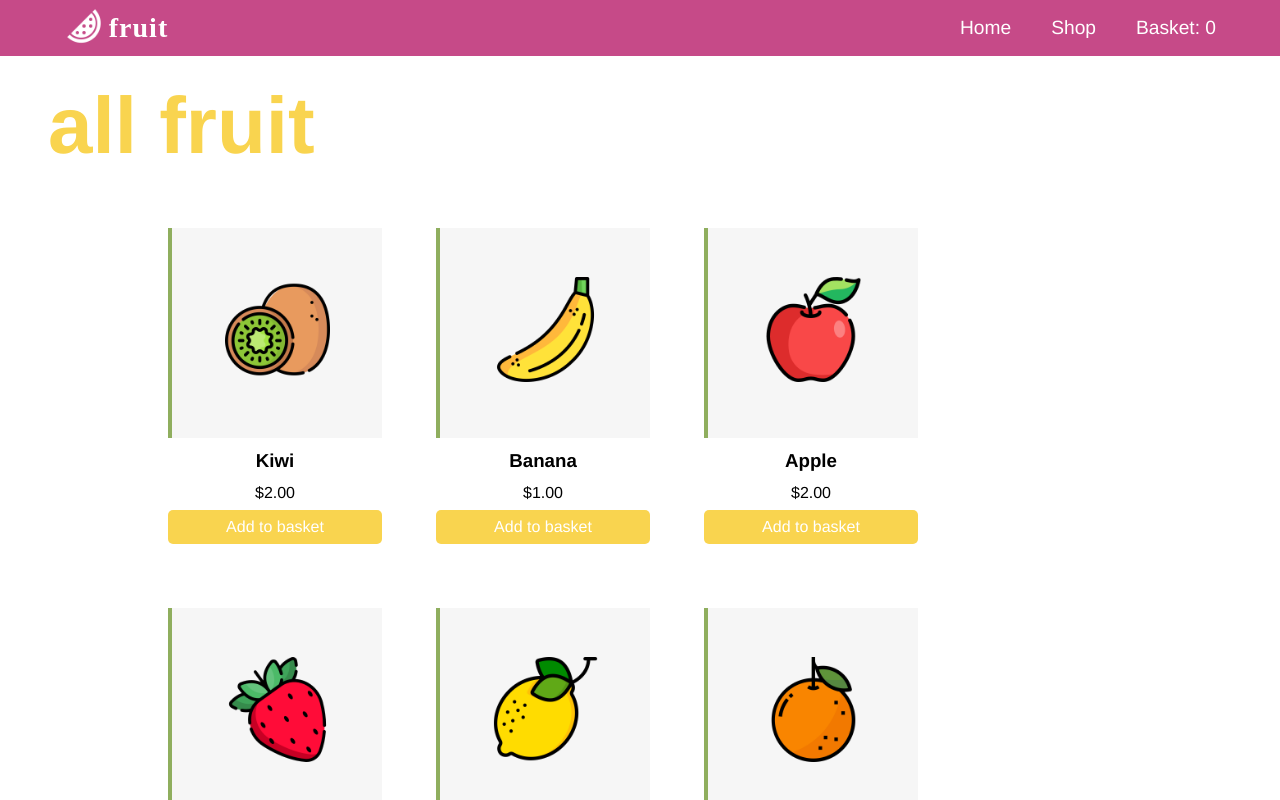
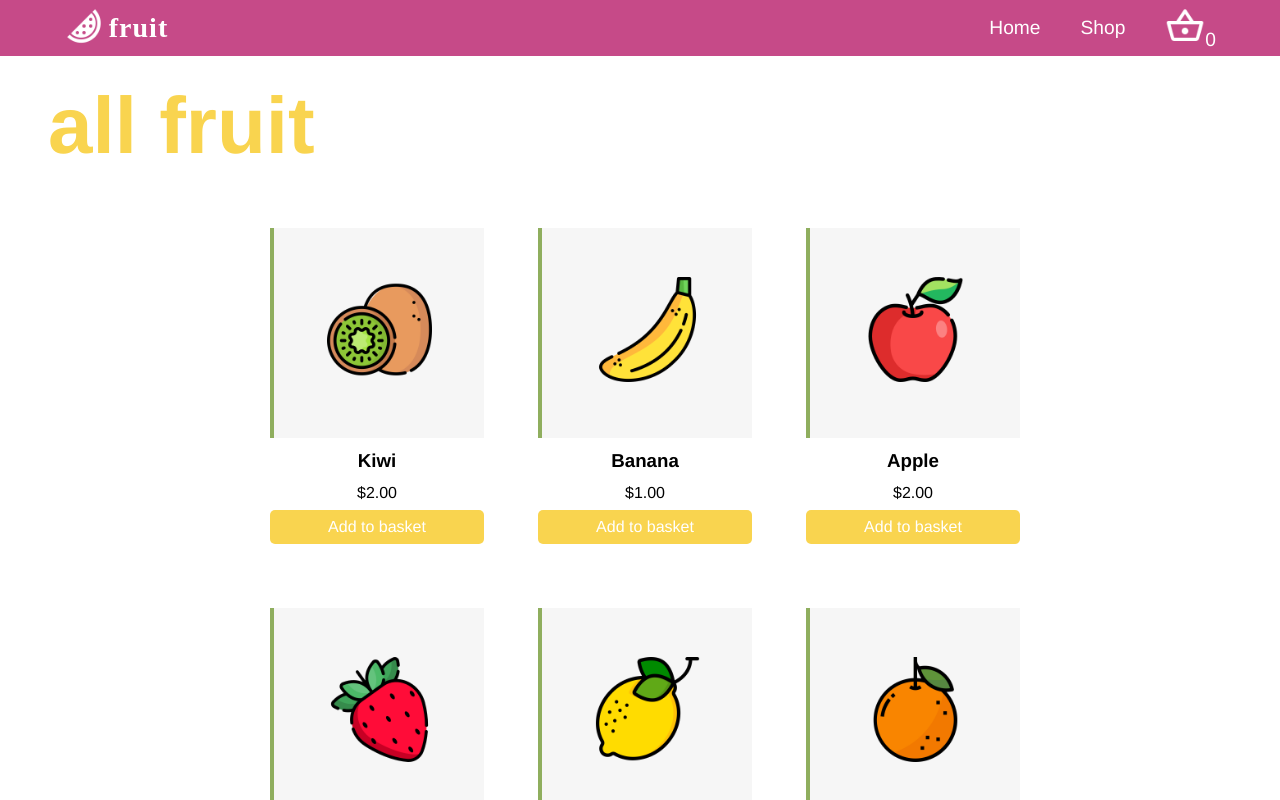
Before and after one commit to hametm/shopping-cart, a React (Create React App) app: page /shop in a window 1280 px wide. Shown: the top 800 px of the page. Built offline with nearby package versions, Linux system fonts and the light colour scheme; a web font is replaced by a local one.

Commit message:
Add basket icon

```diff
--- a/src/App.js
+++ b/src/App.js
@@ -3,7 +3,6 @@ import { BrowserRouter, Routes, Route } from "react-router-dom";
 import Home from "./components/Home";
 import Shop from "./components/Shop";
 import Cart from "./components/Cart";
-
 import { v4 as uuid } from 'uuid';
 
 
--- a/src/components/Cart.js
+++ b/src/components/Cart.js
@@ -12,7 +12,7 @@ function Cart(props) {
                 }
             }
         }
-    }, props.list.amount);
+    });
 
     const displayCart = props.list.map(product => {
         return (
--- a/src/components/Nav.js
+++ b/src/components/Nav.js
@@ -1,6 +1,7 @@
 import React from "react";
 import { Link } from "react-router-dom";
 import logo from "../styles/images/logo.png";
+import basket from "../styles/images/basket-outline.png";
 
 const Nav = (props) => {
     return (
@@ -13,13 +14,18 @@ const Nav = (props) => {
             </Link>
             <ul>
                 <Link style={{textDecoration: "none"}} to="/">
-                    <li>Home</li>
+                    <li className="links">Home</li>
                 </Link>
                 <Link style={{textDecoration: "none"}} to="/shop">
-                    <li>Shop</li>
+                    <li className="links">Shop</li>
                 </Link>
                 <Link style={{textDecoration: "none"}} to="/cart">
-                    <li>Basket: {props.amount}</li>
+                    <li>
+                        <div id="cart">
+                            <img src={basket} alt="basket" />
+                            {props.amount}
+                        </div>
+                    </li>
                 </Link>
             </ul>
         </nav>
--- a/src/styles/style.css
+++ b/src/styles/style.css
@@ -63,7 +63,7 @@ nav ul {
     color: white;
 }
 
-nav li:hover {
+.links:hover {
     text-decoration: underline;
 }
 
@@ -87,6 +87,10 @@ nav h4 {
     font-family: 'Londrina Solid', cursive;
     font-size: 1.75rem;
     letter-spacing: 1px;
+}
+
+nav img {
+    width: 40px;
 }
 
 /* Home */
@@ -175,6 +179,7 @@ header {
     width: 75%;
     grid-template-columns: repeat(auto-fit, 220px);
     gap: 3rem;
+    justify-content: center;
 }
 
 .product {
```
Also changed, not shown: src/styles/images/basket-outline.png (added).
